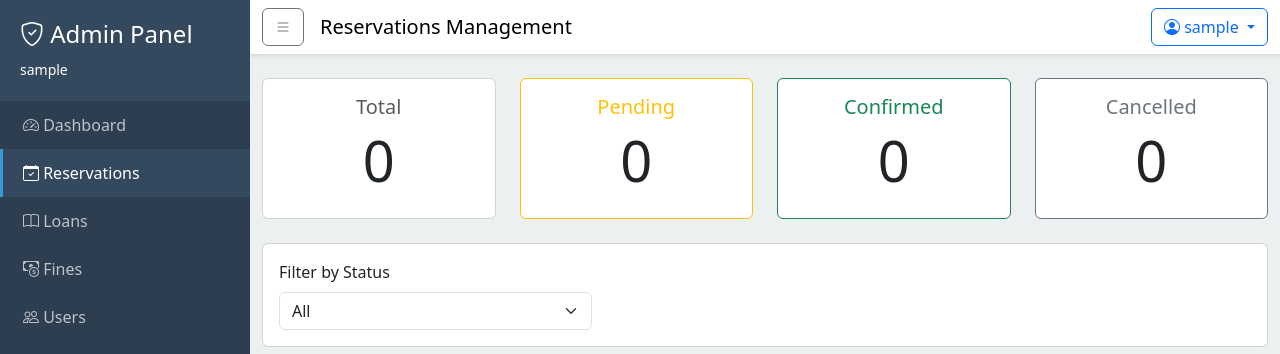
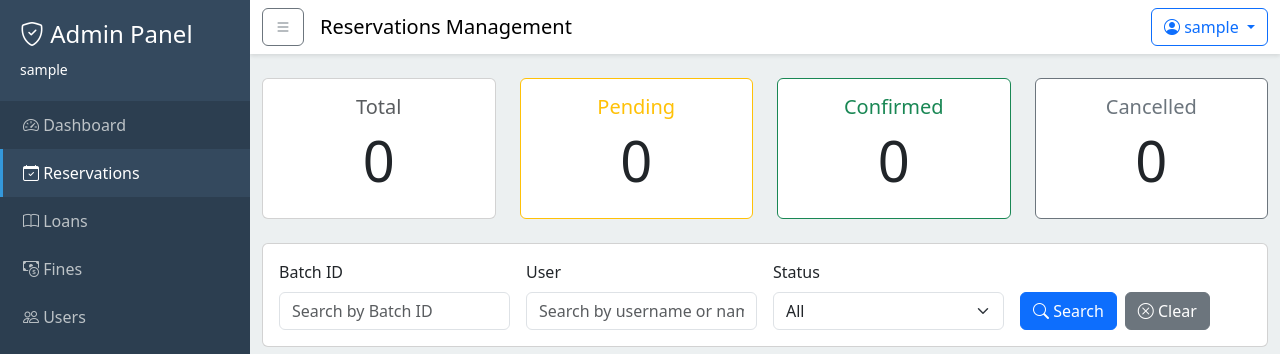
Before and after one commit to fair1998/digital-library, a Django app: page /dashboard/reservations/ in a window 1280 px wide. Shown: the top 354 px of the page. Run offline with Django 4.2, Linux system fonts and the light colour scheme; the visitor is signed in with stand-in values (Sample User, id 1); data comes from the database, SQL or seed files in the repository; data that the repository does not hold is empty.

Commit message:
Enhance admin dashboard: add filters for Batch ID and User to improve reservation management, update search functionality, and refine UI for better user experience.

```diff
--- a/reservations/urls.py
+++ b/reservations/urls.py
@@ -6,12 +6,14 @@ app_name = 'reservations'
 urlpatterns = [
     # Member URLs
     path('my-reservations/', views.my_reservations_view, name='my_reservations'),
+    # Action URLs
     path('<int:batch_id>/cancel/', views.cancel_reservation_view, name='cancel_reservation'),
 ]
 
-# Admin Dashboard URLs (accessed via /dashboard/reservations/)
 dashboard_urlpatterns = [
+    # Admin URLs
     path('reservations/', views.admin_dashboard_view, name='dashboard_reservations'),
+    # Action URLs
     path('reservations/<int:batch_id>/', views.admin_reservation_detail_view, name='dashboard_reservation_detail'),
     path('reservations/<int:batch_id>/confirm/', views.admin_confirm_reservation_view, name='dashboard_reservations_confirm'),
     path('reservations/<int:batch_id>/confirm-selected/', views.admin_confirm_selected_reservations_view, name='dashboard_reservations_confirm_selected'),
--- a/reservations/views.py
+++ b/reservations/views.py
@@ -79,6 +79,8 @@ def admin_dashboard_view(request):
     """
     # Get filter parameters
     status_filter = request.GET.get('status', 'all')
+    batch_id_filter = request.GET.get('batch_id', '').strip()
+    user_filter = request.GET.get('user', '').strip()
 
     # Base queryset
     reservation_batches = ReservationBatch.objects.select_related(
@@ -87,6 +89,19 @@ def admin_dashboard_view(request):
         'reservations__book__authors',
         'reservations__book__publisher'
     ).order_by('-created_at')
+
+    # Apply batch ID filter
+    if batch_id_filter:
+        reservation_batches = reservation_batches.filter(id=batch_id_filter)
+
+    # Apply user filter (search by username, first name, or last name)
+    if user_filter:
+        from django.db.models import Q
+        reservation_batches = reservation_batches.filter(
+            Q(user__username__icontains=user_filter) |
+            Q(user__first_name__icontains=user_filter) |
+            Q(user__last_name__icontains=user_filter)
+        )
 
     # Apply status filter
     if status_filter and status_filter != 'all':
@@ -108,6 +123,8 @@ def admin_dashboard_view(request):
     context = {
         'reservation_batches': reservation_batches,
         'status_filter': status_filter,
+        'batch_id_filter': batch_id_filter,
+        'user_filter': user_filter,
         'stats': stats,
     }
 
--- a/templates/reservations/admin_dashboard.html
+++ b/templates/reservations/admin_dashboard.html
@@ -42,12 +42,27 @@
     <div class="card mb-4">
         <div class="card-body">
             <form method="get" class="row g-3">
-                <div class="col-md-4">
-                    <label for="status" class="form-label">Filter by Status</label>
-                    <select name="status"
-                            id="status"
-                            class="form-select"
-                            onchange="this.form.submit()">
+                <div class="col-md-3">
+                    <label for="batch_id" class="form-label">Batch ID</label>
+                    <input type="text"
+                           name="batch_id"
+                           id="batch_id"
+                           class="form-control"
+                           placeholder="Search by Batch ID"
+                           value="{{ batch_id_filter }}">
+                </div>
+                <div class="col-md-3">
+                    <label for="user" class="form-label">User</label>
+                    <input type="text"
+                           name="user"
+                           id="user"
+                           class="form-control"
+                           placeholder="Search by username or name"
+                           value="{{ user_filter }}">
+                </div>
+                <div class="col-md-3">
+                    <label for="status" class="form-label">Status</label>
+                    <select name="status" id="status" class="form-select">
                         <option value="all" {% if status_filter == 'all' %}selected{% endif %}>All</option>
                         <option value="pending"
                                 {% if status_filter == 'pending' %}selected{% endif %}>Pending</option>
@@ -56,6 +71,14 @@
                         <option value="cancelled"
                                 {% if status_filter == 'cancelled' %}selected{% endif %}>Cancelled</option>
                     </select>
+                </div>
+                <div class="col-md-3 d-flex align-items-end">
+                    <button type="submit" class="btn btn-primary me-2">
+                        <i class="bi bi-search"></i> Search
+                    </button>
+                    <a href="{% url 'dashboard_reservations' %}" class="btn btn-secondary">
+                        <i class="bi bi-x-circle"></i> Clear
+                    </a>
                 </div>
             </form>
         </div>
```
